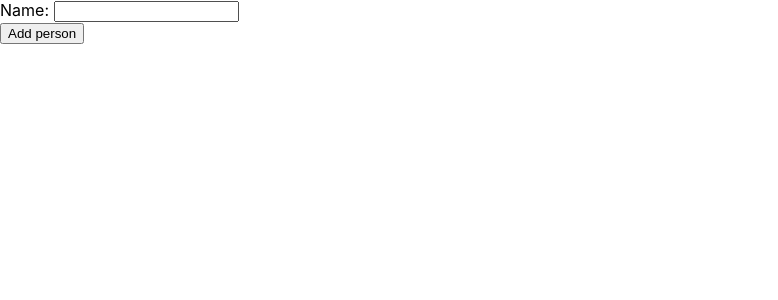
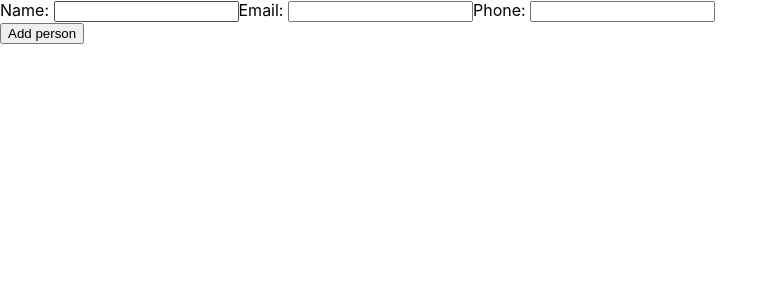
Before and after one commit to emoudy/qr_code_hackathon, a React (Create React App) app: page / in a window 1280 px wide. Shown: the top 300 px of the page, without its empty margins (0-778 px from the left). Built offline with nearby package versions, Linux system fonts and the light colour scheme.

Commit message:
Submitting

```diff
--- a/src/App.js
+++ b/src/App.js
@@ -5,14 +5,26 @@ const App = () => {
         <div>
             <form className='form'>
                 <div className='form-control'>
-                    <label htmlFor='firstName'>Name: </label>
+                    <label htmlFor='name'>Name: </label>
                     <input
                         type='text'
-                        id='firstName'
-                        name='firstName'
+                        id='name'
+                        name='name'
+                    />
+                    <label htmlFor='email'>Email: </label>
+                    <input
+                        type='text'
+                        id='email'
+                        name='email'
+                    />
+                    <label htmlFor='phone'>Phone: </label>
+                    <input
+                        type='text'
+                        id='phone'
+                        name='phone'
                     />
                 </div>
-                <button type='submit'>Add person</button>
+                <button type='submit' onSubmit={console.log("Submitting!")}>Add person</button>
             </form>
         </div>
   );
```
